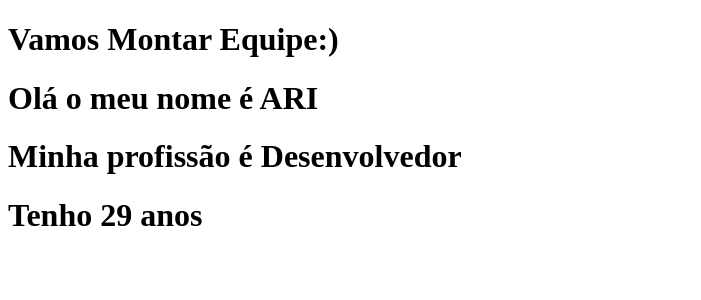
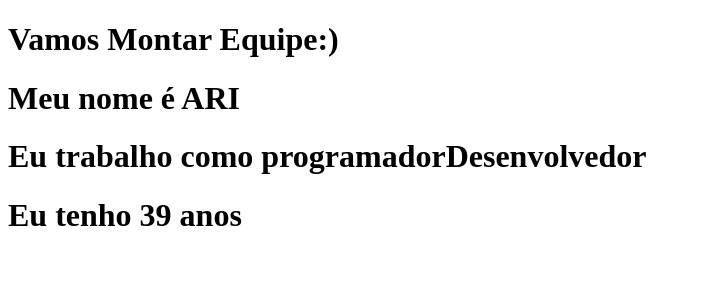
Before and after one commit to Ari-Neto-dev/myApp, a React (Create React App) app: page / in a window 1280 px wide. Shown: the top 300 px of the page, without its empty margins (0-701 px from the left). Built offline with nearby package versions, Linux system fonts and the light colour scheme.

Commit message:
passando um componente para outro componente

```diff
--- a/src/App.js
+++ b/src/App.js
@@ -2,29 +2,28 @@ import React from "react";
 const Equipe=(props)=>{
   return(
     <div>
-      <Sobre nome={props.nome} cargo={props.cargo} idade={props.idade}/>
+      <Exclusivo nome={props.nome} cargo={props.cargo} idade={props.idade}/>
     </div>
   )
 }
 
-const Sobre=(props)=>{
-  return(
-    <div>
-      <h1>Olá o meu nome é {props.nome}
-      </h1>
-      <h1>Minha profissão é {props.cargo}</h1>
-      <h1>Tenho{props.idade} anos
-      </h1>
+  const Exclusivo=(props)=>{
+    return(
+      <div>
+      <h1>Meu nome é {props.nome}</h1>
+      <h1>Eu trabalho como programador{props.cargo}</h1>
+      <h1>Eu tenho {props.idade} anos</h1>
+      </div>
+    )
 
-    </div>
-  )
-}
+  }
+
 
 export default function App() {
   return (
     <div>
       <h1>Vamos Montar Equipe:)</h1>
-      <Equipe nome="ARI" cargo="Desenvolvedor" idade=" 29"/>
+     <Equipe nome="ARI" cargo="Desenvolvedor" idade="39"/>
     </div>
   );
 }
```
